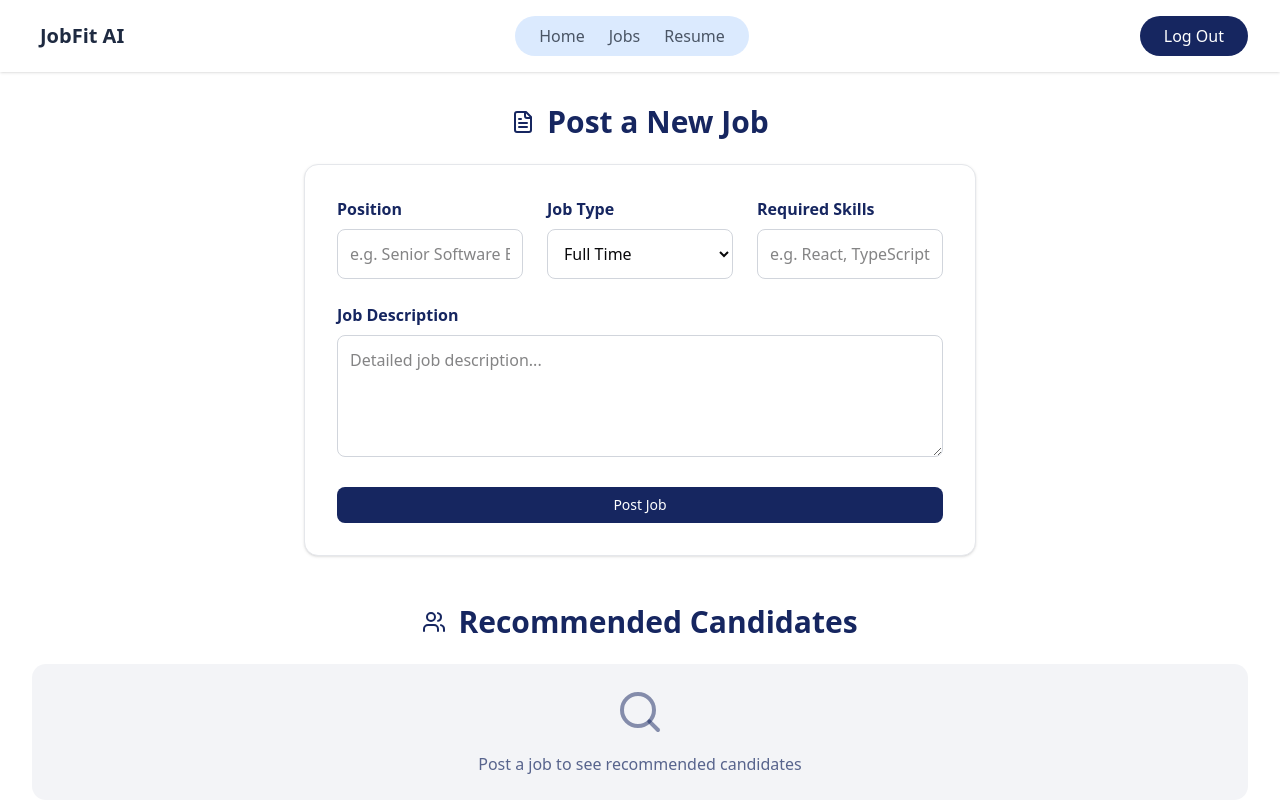
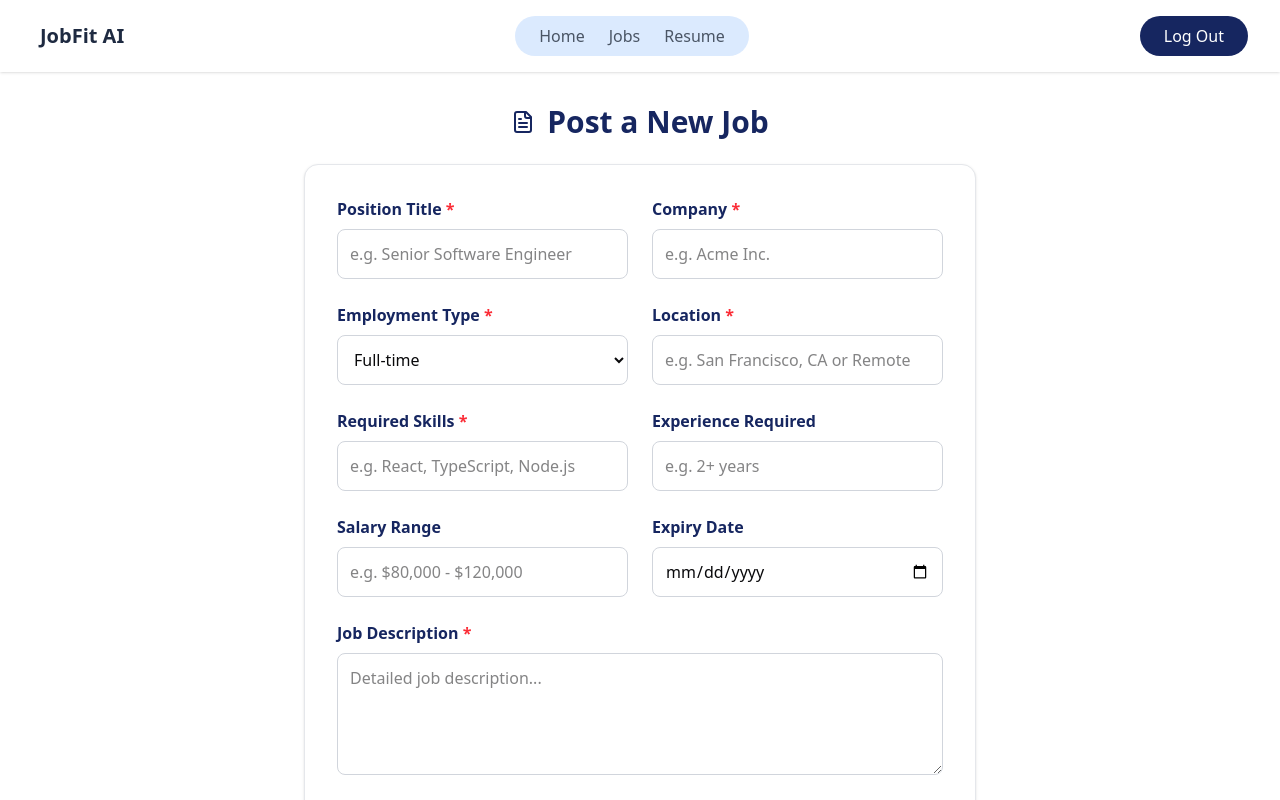
Before and after one commit to n200534/Ai-resume-, a Next.js app in the folder frontend/: page /post-job in a window 1280 px wide. Shown: the top 800 px of the page. Built offline with nearby package versions, Linux system fonts and the light colour scheme; sample sign-in values are in the browser's storage.

Commit message:
post job working done

```diff
--- a/frontend/src/app/jobs/page.tsx
+++ b/frontend/src/app/jobs/page.tsx
@@ -171,7 +171,7 @@ export default function JobsPage() {
   const fetchJobs = async () => {
     try {
       setLoading(true);
-      const response = await fetch('/api/jobs');
+      const response = await fetch('http://localhost:5001/api/jobs');
 
       if (!response.ok) {
         throw new Error(`HTTP error! Status: ${response.status}`);
@@ -206,7 +206,7 @@ export default function JobsPage() {
         return;
       }
 
-      const response = await fetch('/api/jobs/match-jobs', {
+      const response = await fetch('http://localhost:5001/api/jobs/recommended', {
         headers: {
           'Authorization': `Bearer ${token}`
         }
--- a/frontend/src/app/post-job/page.tsx
+++ b/frontend/src/app/post-job/page.tsx
@@ -58,12 +58,20 @@ const mockCandidates = [
 
 export default function RecruiterJobPostPage() {
   const [formData, setFormData] = useState({
-    position: "",
-    jobDescription: "",
-    requiredSkills: "",
+    title: "",
+    company: "",
+    description: "",
+    skills: "",
+    location: "",
+    salary: "",
+    requiredExperience: "",
+    employmentType: "Full-time", // Updated to match schema enum
+    expiryDate: ""
   });
   const [showSuccessPopup, setShowSuccessPopup] = useState(false);
   const [jobPosted, setJobPosted] = useState(false);
+  const [isLoading, setIsLoading] = useState(false);
+  const [error, setError] = useState("");
 
   // Handle form input changes
   const handleInputChange = (
@@ -79,25 +87,112 @@ export default function RecruiterJobPostPage() {
   };
 
   // Handle job posting
-  const handlePostJob = () => {
+  const handlePostJob = async () => {
+    // Reset error state
+    setError("");
+
     // Basic validation
     if (
-      !formData.position ||
-      !formData.jobDescription ||
-      !formData.requiredSkills
+      !formData.title ||
+      !formData.company ||
+      !formData.description ||
+      !formData.skills ||
+      !formData.location
     ) {
-      alert("Please fill all fields");
+      setError("Please fill all required fields");
       return;
     }
 
-    // Simulate job posting
+    try {
+      setIsLoading(true);
+
+      // Get the authentication token from localStorage
+      const token = localStorage.getItem('token');
+
+      if (!token) {
+        throw new Error("Authentication token not found. Please log in again.");
+      }
+
+      // Parse skills into an array
+      const skillsArray = formData.skills.split(',').map(skill => skill.trim());
+
+      // Parse required experience to a number
+      let experienceNumber = 0;
+      if (formData.requiredExperience) {
+        const match = formData.requiredExperience.match(/\d+/);
+        if (match) {
+          experienceNumber = parseInt(match[0], 10);
+        }
+      }
+
+      // Parse salary if provided
+      let salary = {};
+      if (formData.salary) {
+        const salaryMatch = formData.salary.match(/\$?([\d,]+)\s*-\s*\$?([\d,]+)/);
+        if (salaryMatch) {
+          salary = {
+            min: parseInt(salaryMatch[1].replace(/,/g, ''), 10),
+            max: parseInt(salaryMatch[2].replace(/,/g, ''), 10),
+            currency: 'USD'
+          };
+        }
+      }
+
+      // Create the payload to match backend schema
+      const jobPayload = {
+        title: formData.title,
+        company: formData.company,
+        description: formData.description,
+        skills: skillsArray,
+        location: formData.location,
+        salary: Object.keys(salary).length > 0 ? salary : undefined,
+        requiredExperience: experienceNumber,
+        employmentType: formData.employmentType,
+        expiryDate: formData.expiryDate || undefined
+      };
+
+      // Call the API endpoint
+      const response = await fetch("http://localhost:5001/api/jobs/create", {
+        method: "POST",
+        headers: {
+          "Content-Type": "application/json",
+          "Authorization": `Bearer ${token}`
+        },
+        body: JSON.stringify(jobPayload),
+      });
+
+      const data = await response.json();
+
+      if (!response.ok) {
+        throw new Error(data.error || "Failed to post job");
+      }
+
+      // Show success popup
       setShowSuccessPopup(true);
       setJobPosted(true);
+
+      // Reset form data
+      setFormData({
+        title: "",
+        company: "",
+        description: "",
+        skills: "",
+        location: "",
+        salary: "",
+        requiredExperience: "",
+        employmentType: "Full-time",
+        expiryDate: ""
+      });
 
       // Automatically hide popup after 3 seconds
       setTimeout(() => {
         setShowSuccessPopup(false);
       }, 3000);
+    } catch (err) {
+      setError(err.message || "An error occurred while posting the job");
+    } finally {
+      setIsLoading(false);
+    }
   };
 
   // Close popup when clicking outside
@@ -123,15 +218,21 @@ export default function RecruiterJobPostPage() {
           Post a New Job
         </h1>
 
-        <div className="grid md:grid-cols-3 gap-6 bg-white border border-gray-200 rounded-xl p-8 shadow-sm">
+        {error && (
+          <div className="p-4 mb-6 bg-red-100 border border-red-400 text-red-700 rounded-md">
+            {error}
+          </div>
+        )}
+
+        <div className="grid md:grid-cols-2 gap-6 bg-white border border-gray-200 rounded-xl p-8 shadow-sm">
           <div>
             <label className="block text-[#162660] font-semibold mb-2">
-              Position
+              Position Title <span className="text-red-500">*</span>
             </label>
             <input
               type="text"
-              name="position"
-              value={formData.position}
+              name="title"
+              value={formData.title}
               onChange={handleInputChange}
               className="w-full p-3 border border-gray-300 rounded-md focus:outline-none focus:ring-2 focus:ring-[#162660]"
               placeholder="e.g. Senior Software Engineer"
@@ -140,37 +241,112 @@ export default function RecruiterJobPostPage() {
 
           <div>
             <label className="block text-[#162660] font-semibold mb-2">
-              Job Type
+              Company <span className="text-red-500">*</span>
             </label>
-            <select className="w-full p-3 border border-gray-300 rounded-md focus:outline-none focus:ring-2 focus:ring-[#162660]">
-              <option>Full Time</option>
-              <option>Part Time</option>
-              <option>Contract</option>
-              <option>Remote</option>
+            <input
+              type="text"
+              name="company"
+              value={formData.company}
+              onChange={handleInputChange}
+              className="w-full p-3 border border-gray-300 rounded-md focus:outline-none focus:ring-2 focus:ring-[#162660]"
+              placeholder="e.g. Acme Inc."
+            />
+          </div>
+
+          <div>
+            <label className="block text-[#162660] font-semibold mb-2">
+              Employment Type <span className="text-red-500">*</span>
+            </label>
+            <select
+              name="employmentType"
+              value={formData.employmentType}
+              onChange={handleInputChange}
+              className="w-full p-3 border border-gray-300 rounded-md focus:outline-none focus:ring-2 focus:ring-[#162660]"
+            >
+              <option value="Full-time">Full-time</option>
+              <option value="Part-time">Part-time</option>
+              <option value="Contract">Contract</option>
+              <option value="Freelance">Freelance</option>
+              <option value="Internship">Internship</option>
             </select>
           </div>
 
           <div>
             <label className="block text-[#162660] font-semibold mb-2">
-              Required Skills
+              Location <span className="text-red-500">*</span>
             </label>
             <input
               type="text"
-              name="requiredSkills"
-              value={formData.requiredSkills}
+              name="location"
+              value={formData.location}
+              onChange={handleInputChange}
+              className="w-full p-3 border border-gray-300 rounded-md focus:outline-none focus:ring-2 focus:ring-[#162660]"
+              placeholder="e.g. San Francisco, CA or Remote"
+            />
+          </div>
+
+          <div>
+            <label className="block text-[#162660] font-semibold mb-2">
+              Required Skills <span className="text-red-500">*</span>
+            </label>
+            <input
+              type="text"
+              name="skills"
+              value={formData.skills}
               onChange={handleInputChange}
               className="w-full p-3 border border-gray-300 rounded-md focus:outline-none focus:ring-2 focus:ring-[#162660]"
               placeholder="e.g. React, TypeScript, Node.js"
             />
           </div>
 
-          <div className="md:col-span-3">
+          <div>
             <label className="block text-[#162660] font-semibold mb-2">
-              Job Description
+              Experience Required
+            </label>
+            <input
+              type="text"
+              name="requiredExperience"
+              value={formData.requiredExperience}
+              onChange={handleInputChange}
+              className="w-full p-3 border border-gray-300 rounded-md focus:outline-none focus:ring-2 focus:ring-[#162660]"
+              placeholder="e.g. 2+ years"
+            />
+          </div>
+
+          <div>
+            <label className="block text-[#162660] font-semibold mb-2">
+              Salary Range
+            </label>
+            <input
+              type="text"
+              name="salary"
+              value={formData.salary}
+              onChange={handleInputChange}
+              className="w-full p-3 border border-gray-300 rounded-md focus:outline-none focus:ring-2 focus:ring-[#162660]"
+              placeholder="e.g. $80,000 - $120,000"
+            />
+          </div>
+
+          <div>
+            <label className="block text-[#162660] font-semibold mb-2">
+              Expiry Date
+            </label>
+            <input
+              type="date"
+              name="expiryDate"
+              value={formData.expiryDate}
+              onChange={handleInputChange}
+              className="w-full p-3 border border-gray-300 rounded-md focus:outline-none focus:ring-2 focus:ring-[#162660]"
+            />
+          </div>
+
+          <div className="md:col-span-2">
+            <label className="block text-[#162660] font-semibold mb-2">
+              Job Description <span className="text-red-500">*</span>
             </label>
             <textarea
-              name="jobDescription"
-              value={formData.jobDescription}
+              name="description"
+              value={formData.description}
               onChange={handleInputChange}
               rows={4}
               className="w-full p-3 border border-gray-300 rounded-md focus:outline-none focus:ring-2 focus:ring-[#162660]"
@@ -178,12 +354,13 @@ export default function RecruiterJobPostPage() {
             />
           </div>
 
-          <div className="md:col-span-3">
+          <div className="md:col-span-2">
             <Button
               onClick={handlePostJob}
+              disabled={isLoading}
               className="w-full bg-[#162660] text-white hover:bg-[#111B4A] transition-colors py-3"
             >
-              Post Job
+              {isLoading ? "Posting..." : "Post Job"}
             </Button>
           </div>
         </div>
@@ -250,7 +427,7 @@ export default function RecruiterJobPostPage() {
       {/* Success Popup */}
       {showSuccessPopup && (
         <div
-          className="fixed inset-0  bg-opacity-30 flex items-center justify-center z-50"
+          className="fixed inset-0 bg-black bg-opacity-30 flex items-center justify-center z-50"
           onClick={(e) => e.stopPropagation()}
         >
           <div className="bg-white p-8 rounded-xl shadow-2xl text-center">
```
Lines whose indentation alone changed are shown as unchanged.
